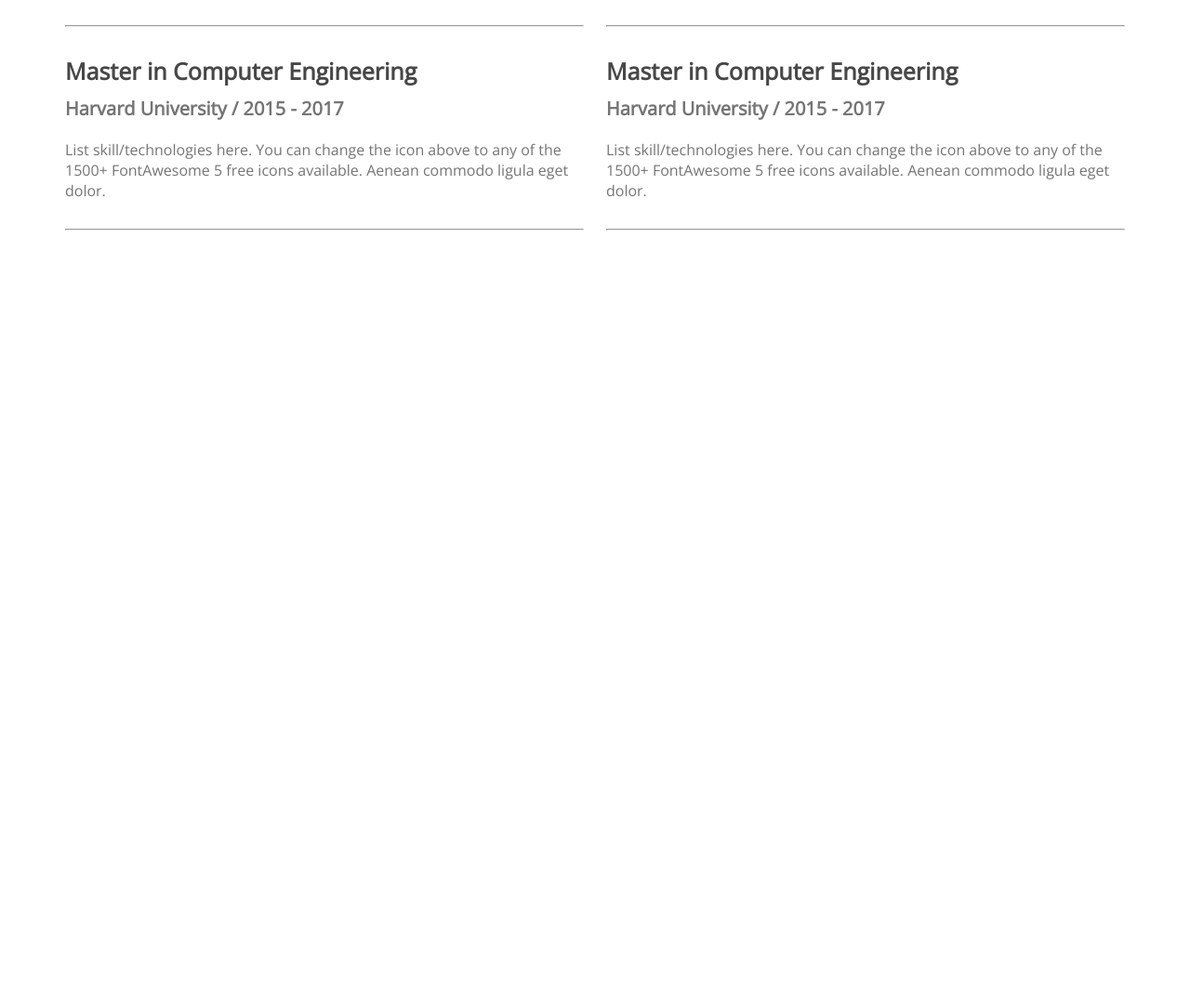
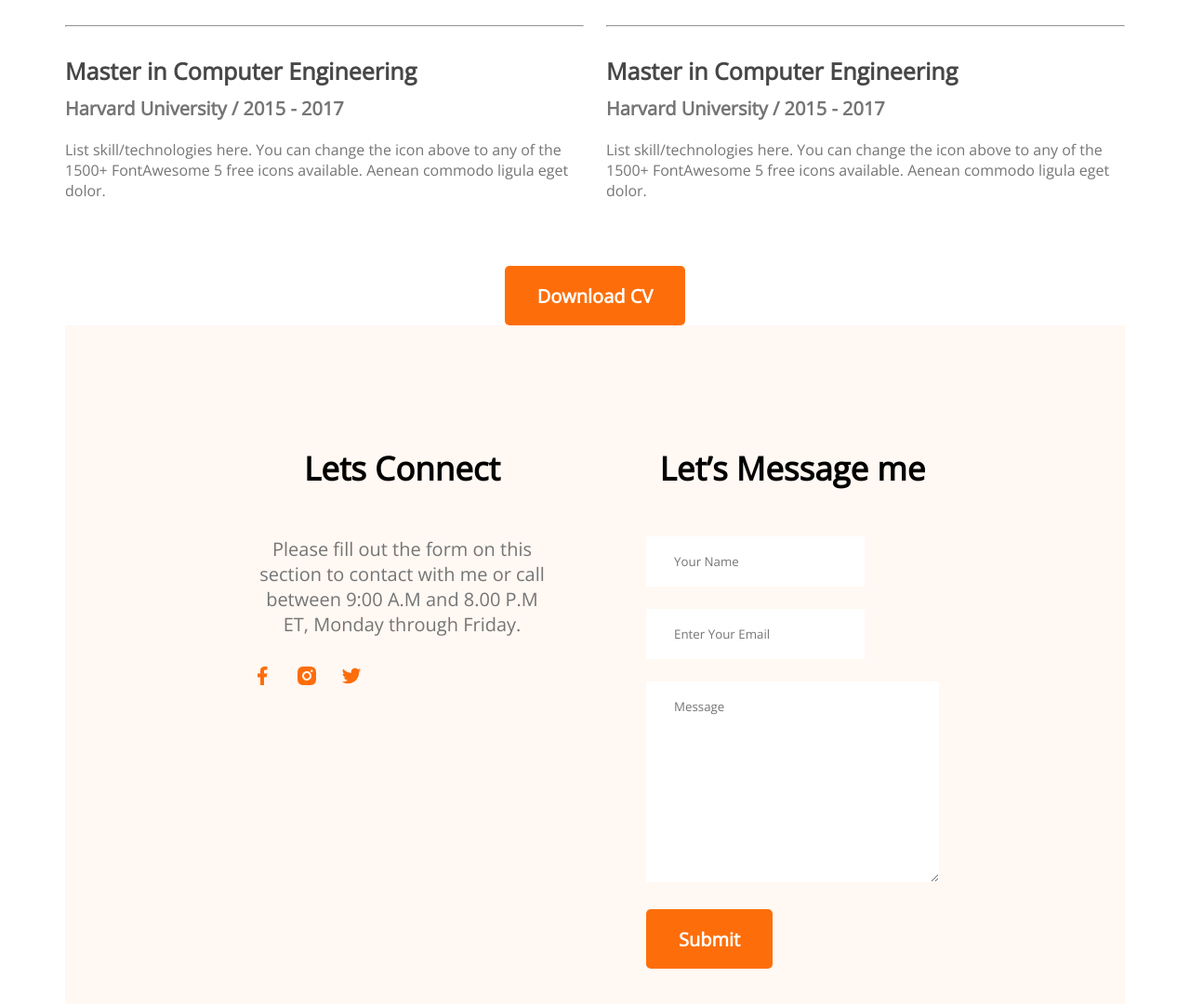
Before and after one commit to MahadiHasanWeb/developer-portfolio, a plain HTML site: page index.html in a window 1280 px wide. Shown: the part 2870-3950 px from the top of the page at 93% size. Before the commit the page ends 3118 px from the top, so only its background shows below. Drawn offline with nearby package versions, Linux system fonts and the light colour scheme.

Commit message:
Almost Done

```diff
--- a/Style/portfolio.css
+++ b/Style/portfolio.css
@@ -190,3 +190,28 @@ main {
     margin-top: 30px;
     margin-bottom: 30px;
 }
+.resume-btn{
+    margin-top: 40px;
+    text-align: center;
+}
+
+/* Footer */
+
+.contact{
+    display: flex;
+    gap: 100px;
+    background: #FFF8F3;
+   padding: 130px 200px;
+}
+.contact .section-title{
+    text-align: center;
+}
+.text-area{
+    margin-bottom: 24px;
+    border: 0;
+    padding: 18px 30px;
+}
+.contact a{
+    text-decoration: none;
+    margin-right: 20px;
+}
--- a/index.html
+++ b/index.html
@@ -24,7 +24,9 @@
                 <li><button class="btn-primary">Hier Me</button></li>
             </ul>
         </nav>
+
         <!-- hedar banner -->
+
         <div class="banner">
             <div>
                 <h3 class="name-title">Hi, I Am </h3>
@@ -63,7 +65,9 @@
                 </div>
             </div>
         </section>
+
         <!-- What i do -->
+
         <section class="skils">
             <h3 class="section-title">What I Do</h3>
             <p class="section-description">I have more than 10 years experience building software for clients all over
@@ -103,6 +107,7 @@
         <section class="resume">
             <h3 class="section-title">A summary of My Resume</h3>
             <div class="resume-content">
+
                 <div>
                     <h3 class="resume-title">My Education</h3>
                     <div class="resume-item">
@@ -131,7 +136,7 @@
                         </p>
 
                     </div>
-                    <hr>
+
                 </div>
                 <div>
                     <h3 class="resume-title">My Experience</h3>
@@ -161,13 +166,39 @@
                         </p>
 
                     </div>
-                    <hr>
+
                 </div>
 
             </div>
 
+            <div class="resume-btn">
+                <button class="btn-primary">Download CV</button>
+            </div>
+
         </section>
 
+        <!-- contact section -->
+
+        <section class="contact">
+            <div>
+                <h3 class="section-title">Lets Connect</h3>
+                <p class="section-description" >Please fill out the form on this section to contact with me or call between 9:00 A.M and 8.00 P.M ET,
+                    Monday through Friday.</p>
+                    <a href=""><img src="images/icons/facebook.png" alt=""></a>
+                    <a href=""><img src="images/icons/insta.png" alt=""></a>
+                    <a href=""><img src="images/icons/twitter.png" alt=""></a>
+            </div>
+            <div>
+                <h3 class="section-title">Let’s Message me</h3>
+                <form action="">
+                    <input class="text-area" type="text" name="" id="" placeholder="Your Name">
+                    <input class="text-area" type="email" name="" id="" placeholder="Enter Your Email">
+                    <textarea class="text-area" name="" id="" cols="30" rows="10" placeholder="Message"></textarea>
+                    <input class="btn-primary" type="submit" value="Submit">
+                </form>
+            </div>
+
+        </section>
     </main>
     <footer>
 
```
